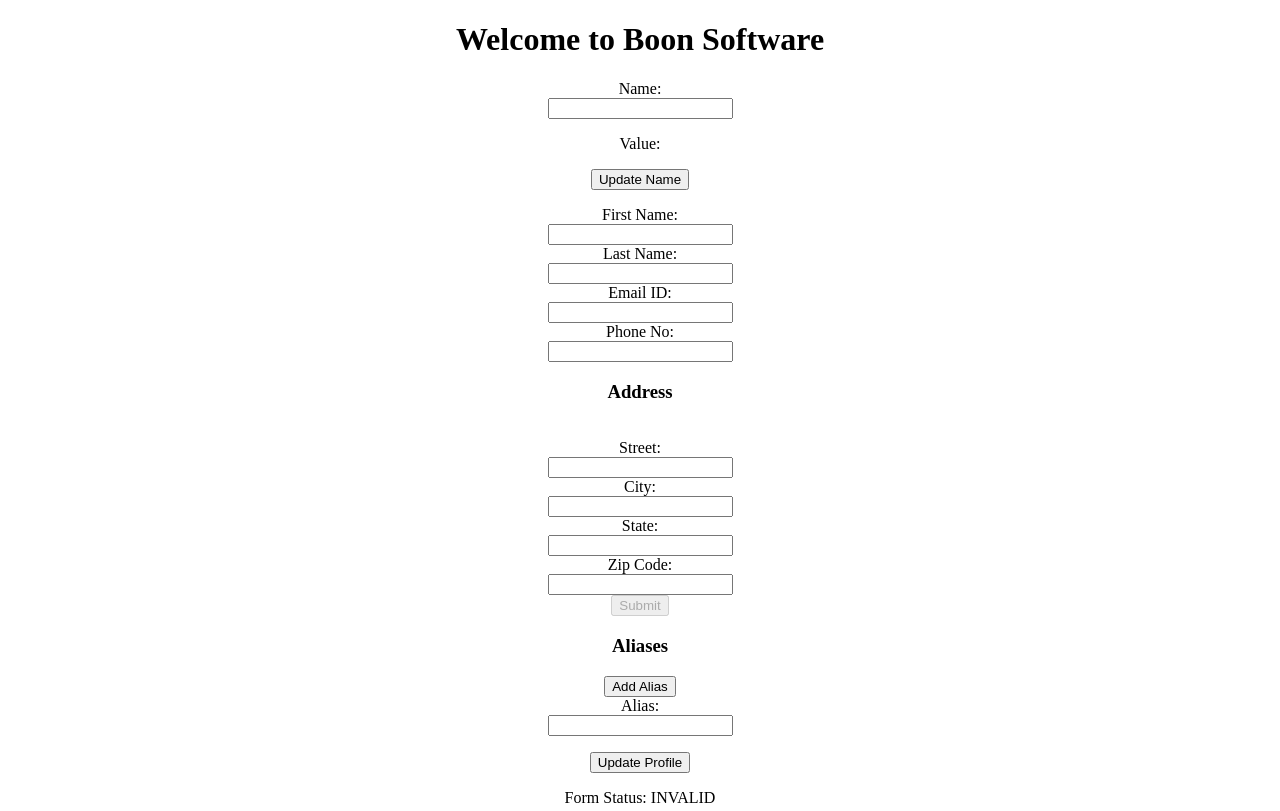
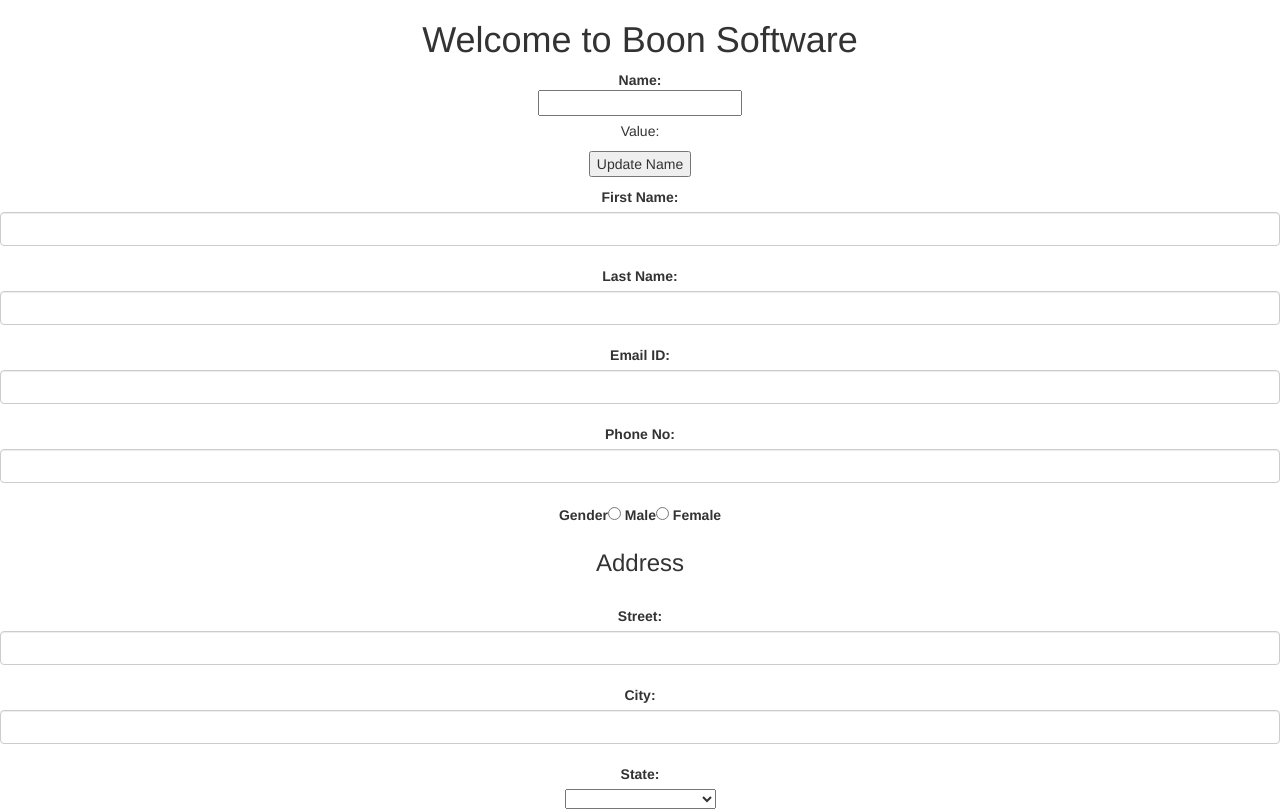
Before and after one commit to SouradeepMldt/Ci-example, an Angular app: page / in a window 1280 px wide. Shown: the top 811 px of the page. Built offline with nearby package versions, Linux system fonts and the light colour scheme.

Commit message:
update form group

```diff
--- a/package.json
+++ b/package.json
@@ -19,6 +19,7 @@
     "@angular/platform-browser": "~7.1.0",
     "@angular/platform-browser-dynamic": "~7.1.0",
     "@angular/router": "~7.1.0",
+    "bootstrap": "^4.3.1",
     "core-js": "^2.5.4",
     "rxjs": "~6.3.3",
     "tslib": "^1.9.0",
--- a/src/app/contact-form/contact-form.component.html
+++ b/src/app/contact-form/contact-form.component.html
@@ -12,6 +12,8 @@
 
 </form> -->
 <label>
+    <link rel="stylesheet" href="https://maxcdn.bootstrapcdn.com/bootstrap/3.3.7/css/bootstrap.min.css" integrity="sha384-BVYiiSIFeK1dGmJRAkycuHAHRg32OmUcww7on3RYdg4Va+PmSTsz/K68vbdEjh4u" crossorigin="anonymous">
+
   Name:<br>
   <input type="text" [formControl]="name"><br> <!--After you create the control in the component class, you must associate it with a form control element in the template-->
 </label>
--- a/src/app/profile-editor/profile-editor.component.css
+++ b/src/app/profile-editor/profile-editor.component.css
@@ -0,0 +1,3 @@
+.alert-danger {
+    background-color:#F4370E;
+}
--- a/src/app/profile-editor/profile-editor.component.html
+++ b/src/app/profile-editor/profile-editor.component.html
@@ -1,47 +1,164 @@
-<form [formGroup]="profileForm" (ngSubmit)="onSubmit()">  <!--form group contains a group of controls, the profile form FormGroup is bound to the form element with the FormGroup directive, creating a communication layer between the model and the form containing the inputs-->
+<form [formGroup]="profileForm" (ngSubmit)="onSubmit()"><!--form group contains a group of controls, the profile form FormGroup is bound to the form element with the FormGroup directive, creating a communication layer between the model and the form containing the inputs-->
+
+
+
   <label>  <!--The onSubmit() method in the ProfileEditor component captures the current value of profileForm. Use EventEmitter to keep the form encapsulated and to provide the form value outside the component-->
-    First Name:<br>
-    <input type="text" formControlName="firstName" required><br>
+  First Name:<br></label>
+
+  <input id="firstName" class="form-control" type="text" formControlName="firstName" required><br>
+
+  <div *ngIf="firstName.invalid && (firstName.dirty || firstName.touched)"
+    class="alert-danger">
+    <div *ngIf="firstName.errors.required">
+      First Name is required.
+    </div>
+    <div *ngIf="firstName.errors.minlength">
+        Name Must be at least 4 character long.
+          </div>
+        </div>
+
+  <label>
+    Last Name:<br></label>
+  <input id="lastName" class="form-control" type="text" formControlName="lastName" required><br>
+
+  <div *ngIf="lastName.invalid && (lastName.dirty || lastName.touched)"
+    class="alert-danger">
+    <div *ngIf="lastName.errors.required">
+      Last Name is required.
+    </div>
+    <div *ngIf="lastName.errors.minlength">
+        Name Must be at least 4 character long.
+          </div>
+    </div>
+
+    <label>
+    Email ID:<br></label>
+    <input id="emailId" class="form-control" type="text" formControlName="emailId" required><br>
+
+    <div *ngIf="emailId.invalid && (emailId.dirty || emailId.touched)"
+      class="alert-danger">
+      <div *ngIf="emailId.errors.required">
+        Last Name is required.
+      </div>
+      <div *ngIf="emailId.errors.email">
+          Please Enter Valid Emailid
+            </div>
+      </div>
+
+
+
+      <label>
+    Phone No:<br> </label>
+
+    <input id="phoneNo" class="form-control" type="text" formControlName="phoneNo" required><br>
+
+    <div *ngIf="phoneNo.invalid && (phoneNo.dirty || phoneNo.touched)"
+      class="alert-danger">
+      <div *ngIf="phoneNo.errors.required">
+        Phone Number is required.
+      </div>
+      <div *ngIf="phoneNo.errors.minlength">
+          Phone Number Must be at least 10 character long.
+      </div>
+
+      <div *ngIf="phoneNo.errors.maxlength">
+          Phone Number Must be at least 13 character long.
+       </div>
+
+          </div>
+
+
+
+
+
+
+    <div>
+    <label>Gender</label>
+    <label class = "md-check">
+      <input type ="radio" value="male" name ="gender" formControlName="gender">
+      Male
     </label>
-  <label>
-    Last Name:<br>
-    <input type="text"  formControlName="lastName" required><br>
-    Email ID:<br>
-    <input type="text"  formControlName="emailId" required><br>
-    Phone No:<br>
-    <input type="text"  formControlName="phoneNo" required><br>
+
+    <label class="md-check">
+      <input type= "radio" value="female" name="gender" formControlName="gender">
+      Female
     </label>
+  </div>
+
 
   <div formGroupName="address">
   <h3>Address</h3><br>
-   <div>
+
+  <!--<div>-->
     <label>
-    Street:<br>
-    <input type="text"  formControlName="street" required><br>
-  </label>
+    Street:<br></label>
+ <input id="street" class="form-control" type="text" formControlName="street" required><br>
+
+    <!--<div *ngIf="street.invalid && (street.dirty || street.touched)"
+      class="alert-danger">
+      <div *ngIf="street.errors.required">
+        Street is required.
       </div>
-<div>
+    </div>  -->
+
+    <!--</div>-->
+
+<!--<div>-->
   <label>
-    City:<br>
-    <input type="text"  formControlName="city" required><br>
-  </label>
+    City:<br></label>
+
+
+    <input id="city" class="form-control" type="text" formControlName="city" required><br>
+
+   <!-- <div *ngIf="city.invalid && (city.dirty || city.touched)"
+      class="alert-danger">
+      <div *ngIf="city.errors.required">
+        City is required.
       </div>
-<div>
+    </div>  -->
+<!--</div>-->
+
+<!--<div>
   <label>
     State:<br>
     <input type="text"  formControlName="state" required><br>
   </label>
+</div>-->
+
+<div>
+<label>State:</label><br>
+  <label class = "dropdown"></label>
+   <select type ="dropdown"  name ="state" formControlName="state">
+      <option *ngFor="let state of states" [value]="state">{{state}}</option>
+       </select>
       </div>
-<div>
+
+
+  <!--<div>-->
   <label>
-    Zip Code:<br>
-    <input type="text"  formControlName="zipCode" required><br>
-  </label>
+    Zip Code:<br></label>
+    <input id="zipCode" class="form-control" type="text" formControlName="zipCode" required><br>
+
+   <!-- <div *ngIf="zipCode.invalid && (zipCode.dirty || zipCode.touched)"
+      class="alert-danger">
+      <div *ngIf="zipCode.errors.required">
+        Zip Code Number is required.
       </div>
+      <div *ngIf="zipCode.errors.minlength">
+          Zip Code Must be at least 4 character long.
       </div>
-  <div>
-    <button type="submit" [disabled]="!profileForm.valid">Submit</button><br>
+
+      <div *ngIf="zipCode.errors.maxlength">
+          Zip Code Must be at least 4 character long.
        </div>
+
+          </div>
+
+</div>-->
+</div>
+
+
+
 
 <div formArrayName="aliases">
   <h3>Aliases</h3>
@@ -51,14 +168,25 @@
     <!-- The repeated alias template -->
     <label>
       Alias:<br>
+    </label>
    <input type="text" [formControlName]="i"><br>
-    </label>
+
   </div>
 </div>
-</form>
+
+<div>
+    <button type="submit" [disabled]="!profileForm.valid">Submit</button><br>
+  </div>
+
+
 <p>
   <button (click)="updateProfile()">Update Profile</button>
 </p>
+</form>
+
 <p>
-  Form Status: {{ profileForm.status }}
+  Form Status: {{ profileForm.status | json }}
 </p>
+<p>
+    Form Status: {{ profileForm.value | json }}
+  </p>
--- a/src/app/profile-editor/profile-editor.component.ts
+++ b/src/app/profile-editor/profile-editor.component.ts
@@ -3,14 +3,15 @@ import { FormGroup, FormControl } from '@angular/forms';
 import { FormBuilder } from '@angular/forms';
 import { Validators } from '@angular/forms';
 import { FormArray } from '@angular/forms';//Import the FormArray class from @angular/forms to use for type information.
-
+//import { MustMatch } from './_helpers/must-match.validator';
 @Component({
   selector: 'app-profile-editor',
   templateUrl: './profile-editor.component.html',
   styleUrls: ['./profile-editor.component.css']
 })
 export class ProfileEditorComponent {
-
+  submitted = false;
+  states=['Andra Pradesh','Arunachal Pradesh','Assam','Bihar','Chhattisgarh','Goa','Gujarat','Haryana','Himachal Pradesh','Jammu and Kashmir','Jharkhand','Karnataka','Kerala','Madya Pradesh','Maharashtra','Manipur','Meghalaya','Mizoram','Nagaland','Orissa','Punjab','Rajasthan','Sikkim','Tamil Nadu','Telagana','Tripura','Uttaranchal','Uttar Pradesh','West Bengal']
  /* profileForm= new FormGroup({   //Create a property in the component class named profileForm and set the property to a new form group instance. To initialize the form group, provide the constructor with an object of named keys mapped to their control.
     firstName: new FormControl(''),//For the profile form, add two form control instances with the names firstName and lastName.
     lastName: new FormControl(''),
@@ -64,19 +65,30 @@ export class ProfileEditorComponent {
     //
     constructor(private fb: FormBuilder) { }
     profileForm = this.fb.group({
-      firstName: ['', Validators.required],
-      lastName: [''],
-      emailId: ['',Validators.required],
-      phoneNo: ['',Validators.required],
+      firstName: ['', Validators.compose( [Validators.required,Validators.minLength(4)])],
+     // firstName: ['', Validators.required, Validators.minLength(4)],
+      lastName: ['', Validators.compose( [Validators.required,Validators.minLength(4)])],
+      emailId: ['',  Validators.compose( [Validators.required,Validators.email])],
+      phoneNo: ['',Validators.compose( [Validators.required,Validators.minLength(10),Validators.maxLength(13)])],
+     // emailId: ['',Validators.required, Validators.email],
+      //reEmailId:['',Validators.required],
+      //phoneNo: ['',Validators.required,Validators.minLength(10), Validators.maxLength(13)],
+      //rePnoneNo:['',Validators.required],
+      gender:['',Validators.required],
+
+
       address: this.fb.group({
-        street: [''],
-        city: [''],
+        street: ['',Validators.required],
+        city: ['',Validators.required],
         state: [''],
-        zipCode: ['']
+        zipCode: ['',Validators.compose( [Validators.required,Validators.minLength(4),Validators.maxLength(4)])]
       }),
+
+
       aliases: this.fb.array([    //You can initialize a form array with any number of controls, from zero to many, by defining them in an array. Add an aliases property to the form group instance for profileForm to define the form array.
         this.fb.control('')
-      ])
+      ]),
+
     });
 
     addAlias() {
@@ -85,6 +97,21 @@ export class ProfileEditorComponent {
     get aliases() {
       return this.profileForm.get('aliases') as FormArray;
     }
+   get firstName() {
+      return this.profileForm.get('firstName');
+    }
+    get lastName() {
+      return this.profileForm.get('lastName');
+    }
+    get emailId() {
+      return this.profileForm.get('emailId');
+    }
+    get phoneNo() {
+      return this.profileForm.get('phoneNo');
+    }
+
+
+
 
     updateProfile() {
 
@@ -98,7 +125,11 @@ export class ProfileEditorComponent {
     }
     onSubmit(){
       console.warn(this.profileForm.value);
-
+      this.submitted = true;
+      if(this.profileForm.invalid){
+        return;
+      }
+      alert('SUCCESS!! :-)')
     }
 
 }
--- a/src/index.html
+++ b/src/index.html
@@ -1,5 +1,7 @@
 <!doctype html>
 <html lang="en">
+<link rel="stylesheet" href="https://maxcdn.bootstrapcdn.com/bootstrap/3.3.7/css/bootstrap.min.css" integrity="sha384-BVYiiSIFeK1dGmJRAkycuHAHRg32OmUcww7on3RYdg4Va+PmSTsz/K68vbdEjh4u" crossorigin="anonymous">
+
 <head>
   <meta charset="utf-8">
   <title>Welcome To Boon Software</title>
```
Also changed, not shown: 1 other file (tests, documents, lock files or other folders). Lines whose indentation alone changed are shown as unchanged.
